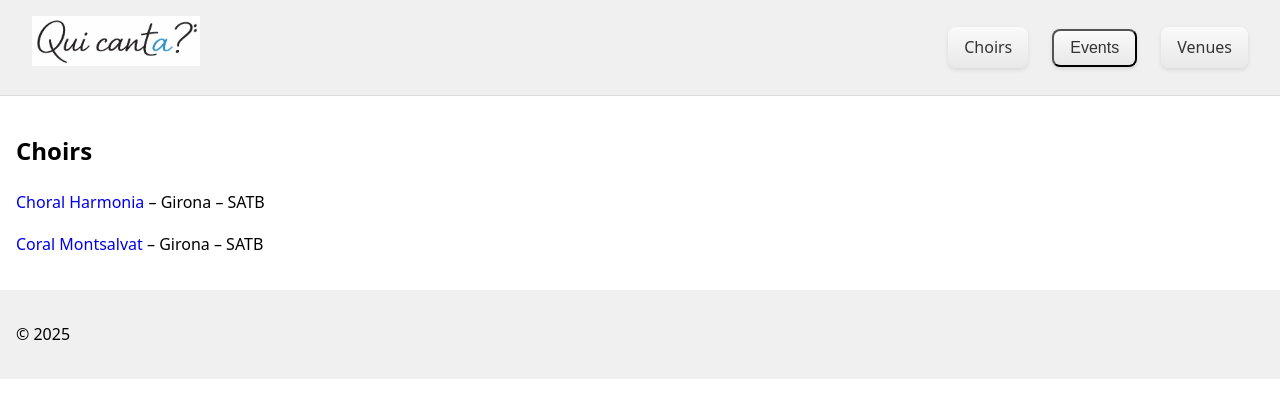
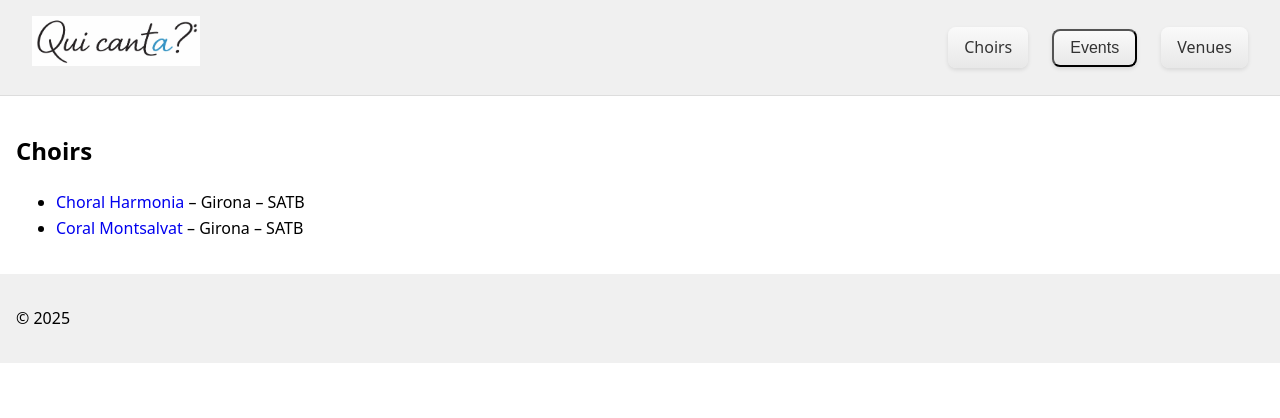
Before and after one commit to jllobera/quicanta, a Jekyll site: the page built from choirs.md, in a window 1280 px wide. Shown: the top 418 px of the page. Built offline with Jekyll 4.4.1, drawn with Linux system fonts in a browser that asks for light colours.

Commit message:
Delete choir list styles from CSS
Removed styles for choir list.

```diff
--- a/assets/css/style.css
+++ b/assets/css/style.css
@@ -16,15 +16,6 @@ main {
 
 a {
   text-decoration: none;
-}
-
-.choir-list {
-  list-style: none;
-  padding: 0;
-}
-
-.choir-list li {
-  margin-bottom: 1rem;
 }
 
 .agenda {
```
